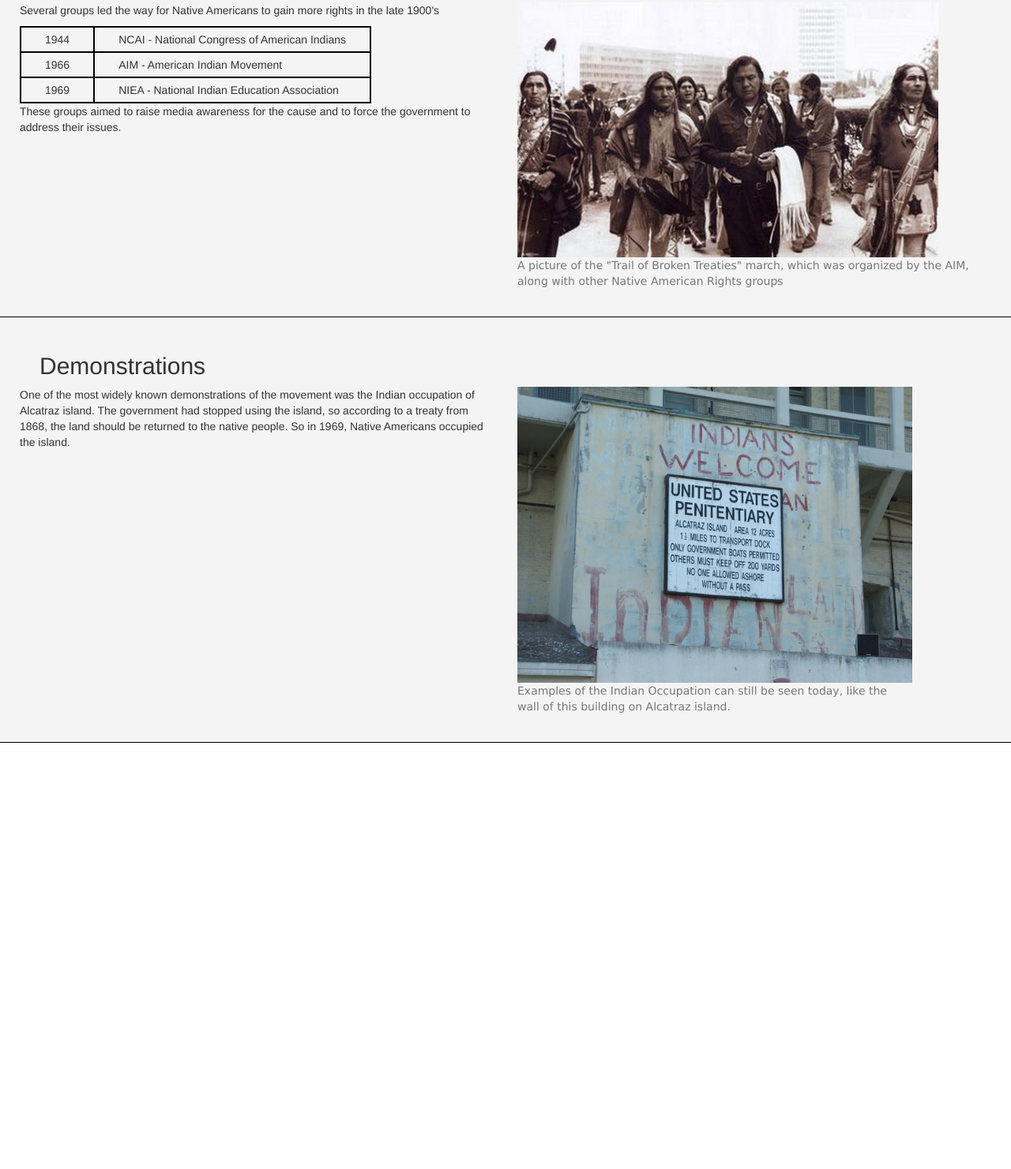
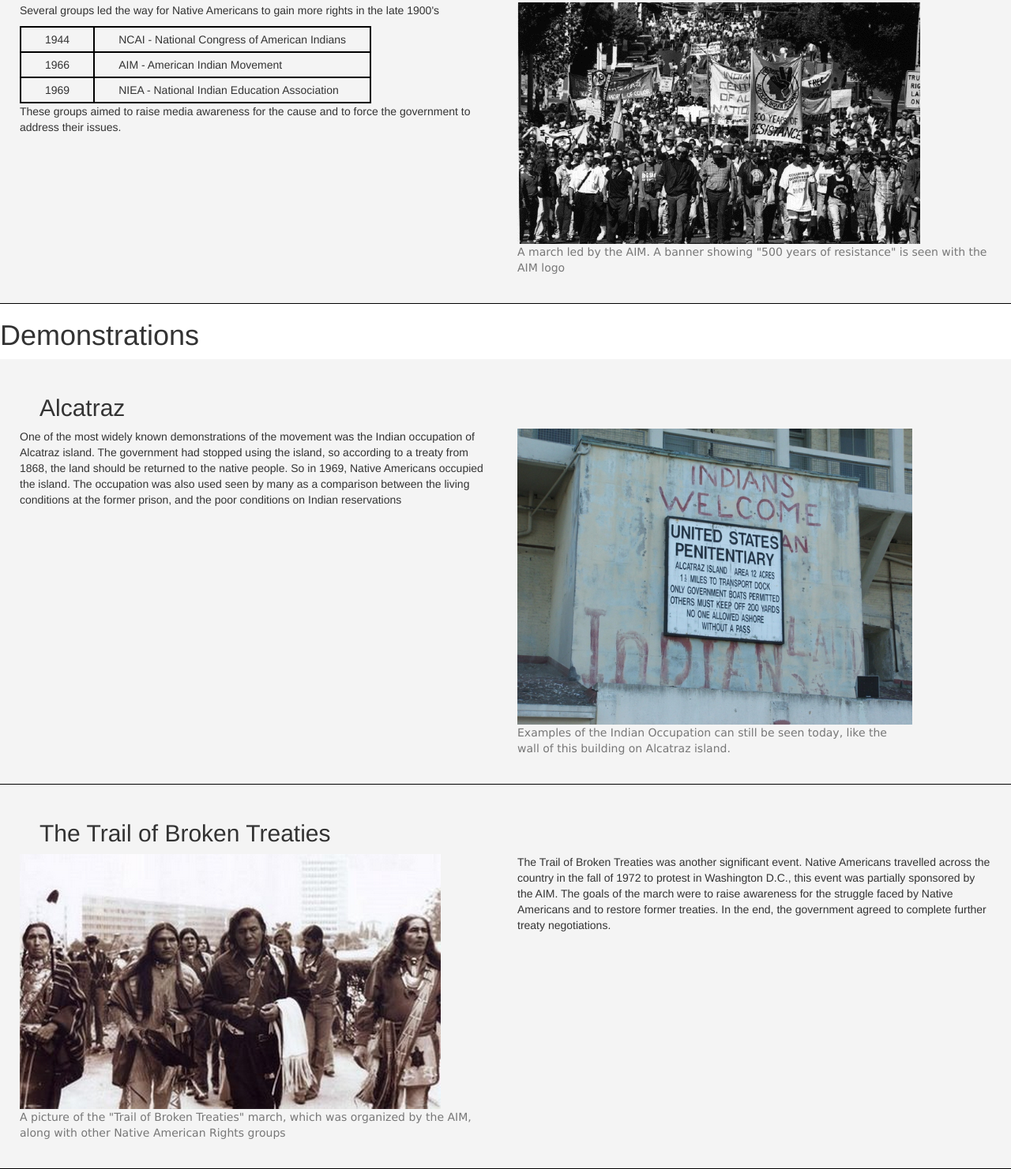
Before and after one commit to cbott/cbott.github.io, a plain HTML site: page parts.html in a window 1280 px wide. Shown: the part 156-1637 px from the top of the page at 79% size. Before the commit the page ends 1097 px from the top, so only its background shows below. Drawn offline with nearby package versions, Linux system fonts and the light colour scheme.

Commit message:
almost done with parts page

```diff
--- a/parts.html
+++ b/parts.html
@@ -58,18 +58,21 @@
           <p>These groups aimed to raise media awareness for the cause and to force the government to address their issues.</p>
         </div>
         <div class="col-md-6">
-          <img src="/projectfiles/treaties.png" alt="The trail of broken treaties"/>
-          <p class="caption">A picture of the &quotTrail of Broken Treaties&quot march, which was organized by the AIM, along with other Native American Rights groups</p>
+          <img src="/projectfiles/aim.png" alt="A march led by the AIM"/>
+          <p class="caption">A march led by the AIM. A banner showing &quot500 years of resistance&quot
+          is seen with the AIM logo</p>
         </div>
       </div>
     </div>
+    <h1>Demonstrations</h1>
     <div class="section">
-      <h2>Demonstrations</h2>
+      <h2>Alcatraz</h2>
       <div class="row">
         <div class="col-md-6">
           <p>One of the most widely known demonstrations of the movement was the Indian occupation of Alcatraz island.
              The government had stopped using the island, so according to a treaty from 1868, the land should be returned to the native people.
-             So in 1969, Native Americans occupied the island.</p>
+             So in 1969, Native Americans occupied the island. The occupation was also used seen by many as a comparison between the living
+             conditions at the former prison, and the poor conditions on Indian reservations</p>
         </div>
         <div class="col-md-5">
           <img src="/projectfiles/alcatraz.png" alt="Alcatraz Island" width="500px"/>
@@ -80,6 +83,18 @@
         </div>
       </div>
     </div>
+    <div class="section">
+      <h2>The Trail of Broken Treaties</h2>
+      <div class="row">
+        <div class="col-md-6">
+          <img src="/projectfiles/treaties.png" alt="The trail of broken treaties"/>
+          <p class="caption">A picture of the &quotTrail of Broken Treaties&quot march, which was organized by the AIM, along with other Native American Rights groups</p>
+        </div>
+        <div class="col-md-6">
+          <p>The Trail of Broken Treaties was another significant event. Native Americans travelled across the country in the fall of 1972 to protest in Washington D.C., this event was partially sponsored by the AIM. The goals of the march were to raise awareness for the struggle faced by Native Americans and to restore former treaties. In the end, the government agreed to complete further treaty negotiations.</p>
+        </div>
+      </div>
+    </div>
   </div>
   <script src="http://netdna.bootstrapcdn.com/bootstrap/3.1.1/js/bootstrap.min.js"></script>
 </body>
```
Also changed, not shown: projectfiles/aim.png (added).
